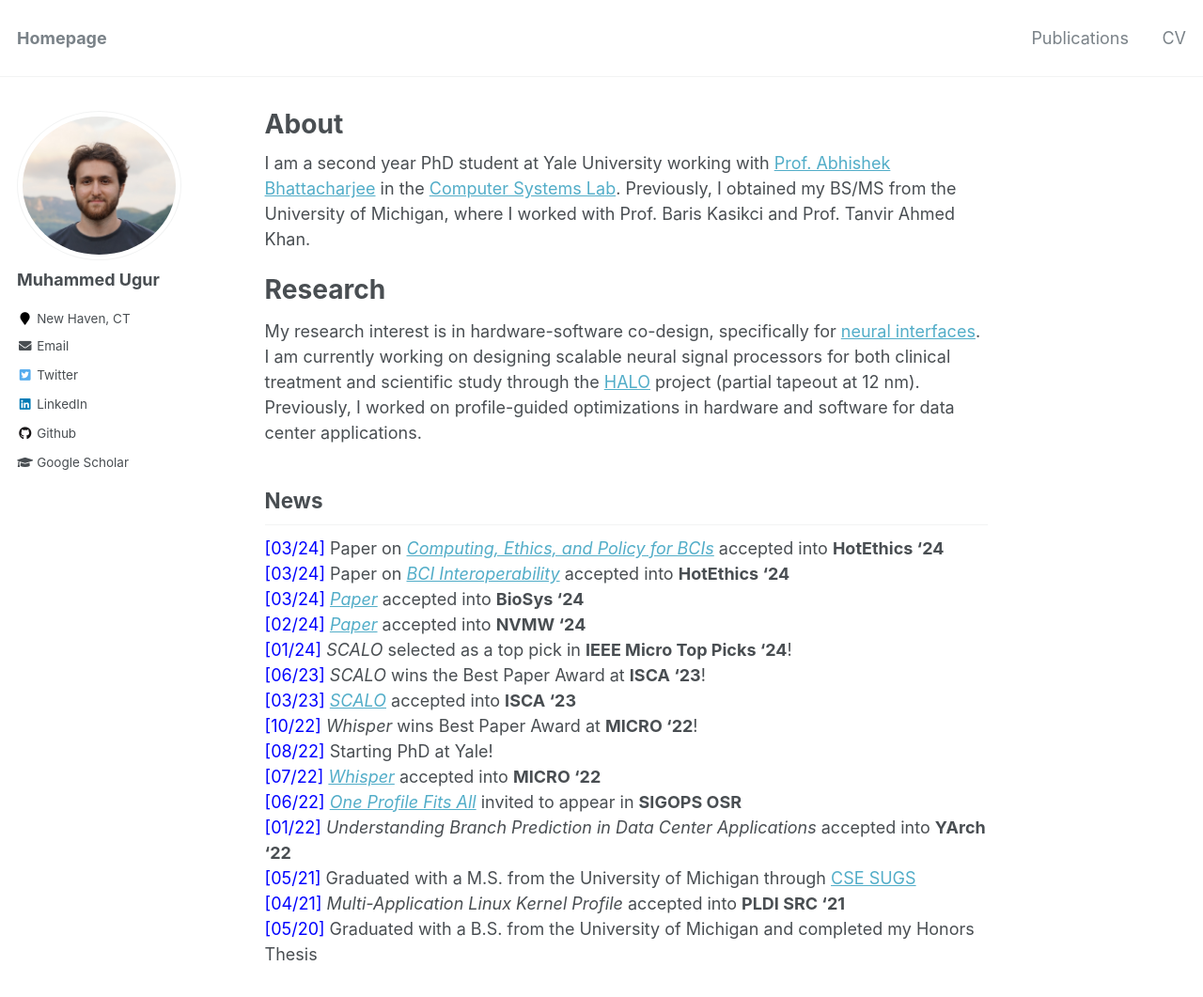
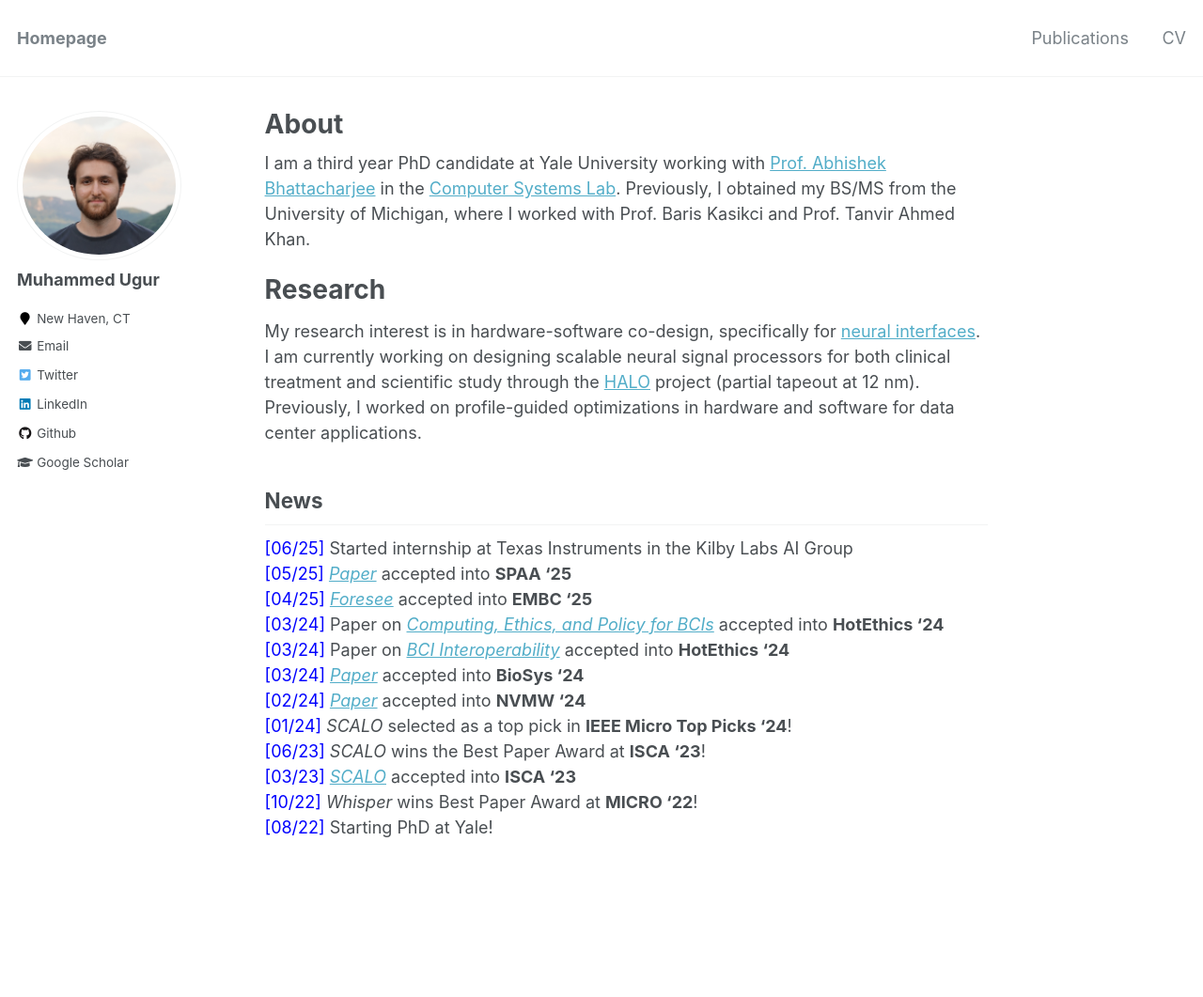
Before and after one commit to meugur/meugur.github.io, a Jekyll site: the page built from _pages/about.md, in a window 1280 px wide and 1079 px high. Shown: the top 1061 px of the window at 94% size. Built offline with Jekyll 4.4.1, drawn with Linux system fonts in a browser that asks for light colours.

Commit message:
Summer update

```diff
--- a/_pages/about.md
+++ b/_pages/about.md
@@ -7,7 +7,7 @@ redirect_from:
   - /about.html
 ---
 
-I am a second year PhD student at Yale University working with
+I am a third year PhD candidate at Yale University working with
 [Prof. Abhishek Bhattacharjee](https://cs.yale.edu/homes/abhishek) in the
 [Computer Systems Lab](https://csl.yale.edu/). Previously, I obtained my BS/MS
 from the University of Michigan, where I worked with Prof. Baris Kasikci and
@@ -26,6 +26,9 @@ and software for data center applications.
 
 News
 -----
+<span style="color:blue">[06/25]</span> Started internship at Texas Instruments in the Kilby Labs AI Group
+<span style="color:blue">[05/25]</span> [_Paper_](https://meugur.github.io/files/spaa-25.pdf) accepted into **SPAA '25**
+<span style="color:blue">[04/25]</span> [_Foresee_](https://meugur.github.io/files/foresee-25.pdf) accepted into **EMBC '25**
 <span style="color:blue">[03/24]</span> Paper on [_Computing, Ethics, and Policy for BCIs_](https://meugur.github.io/files/vision-hotethics-24.pdf) accepted into **HotEthics '24**
 <span style="color:blue">[03/24]</span> Paper on [_BCI Interoperability_](https://meugur.github.io/files/interop-hotethics-24.pdf) accepted into **HotEthics '24**
 <span style="color:blue">[03/24]</span> [_Paper_](https://meugur.github.io/files/coverage-biosys-24.pdf) accepted into **BioSys '24**
@@ -37,9 +40,9 @@ News
 <span style="color:blue">[10/22]</span> _Whisper_ wins Best Paper Award at **MICRO '22**!
 <!-- <span style="color:blue">[09/22]</span> _Whisper_ nominated for the Best Paper Award at **MICRO '22**  -->
 <span style="color:blue">[08/22]</span> Starting PhD at Yale!
-<span style="color:blue">[07/22]</span> [_Whisper_](https://meugur.github.io/files/whisper-micro-22.pdf) accepted into **MICRO '22**
-<span style="color:blue">[06/22]</span> [_One Profile Fits All_](https://meugur.github.io/files/one-profile-fits-all-osr-22.pdf) invited to appear in **SIGOPS OSR**
-<span style="color:blue">[01/22]</span> _Understanding Branch Prediction in Data Center Applications_ accepted into **YArch '22**
-<span style="color:blue">[05/21]</span> Graduated with a M.S. from the University of Michigan through [CSE SUGS](https://cse.engin.umich.edu/academics/graduate/graduate-programs/sugs-masters-in-cse/)
-<span style="color:blue">[04/21]</span> _Multi-Application Linux Kernel Profile_ accepted into **PLDI SRC '21**
-<span style="color:blue">[05/20]</span> Graduated with a B.S. from the University of Michigan and completed my Honors Thesis
+<!-- <span style="color:blue">[07/22]</span> [_Whisper_](https://meugur.github.io/files/whisper-micro-22.pdf) accepted into **MICRO '22**  -->
+<!-- <span style="color:blue">[06/22]</span> [_One Profile Fits All_](https://meugur.github.io/files/one-profile-fits-all-osr-22.pdf) invited to appear in **SIGOPS OSR**  -->
+<!-- <span style="color:blue">[01/22]</span> _Understanding Branch Prediction in Data Center Applications_ accepted into **YArch '22**  -->
+<!-- <span style="color:blue">[05/21]</span> Graduated with a M.S. from the University of Michigan through [CSE SUGS](https://cse.engin.umich.edu/academics/graduate/graduate-programs/sugs-masters-in-cse/)  -->
+<!-- <span style="color:blue">[04/21]</span> _Multi-Application Linux Kernel Profile_ accepted into **PLDI SRC '21**  -->
+<!-- <span style="color:blue">[05/20]</span> Graduated with a B.S. from the University of Michigan and completed my Honors Thesis -->
```
Also changed, not shown: _pages/publications.md (+11 -0 lines).
